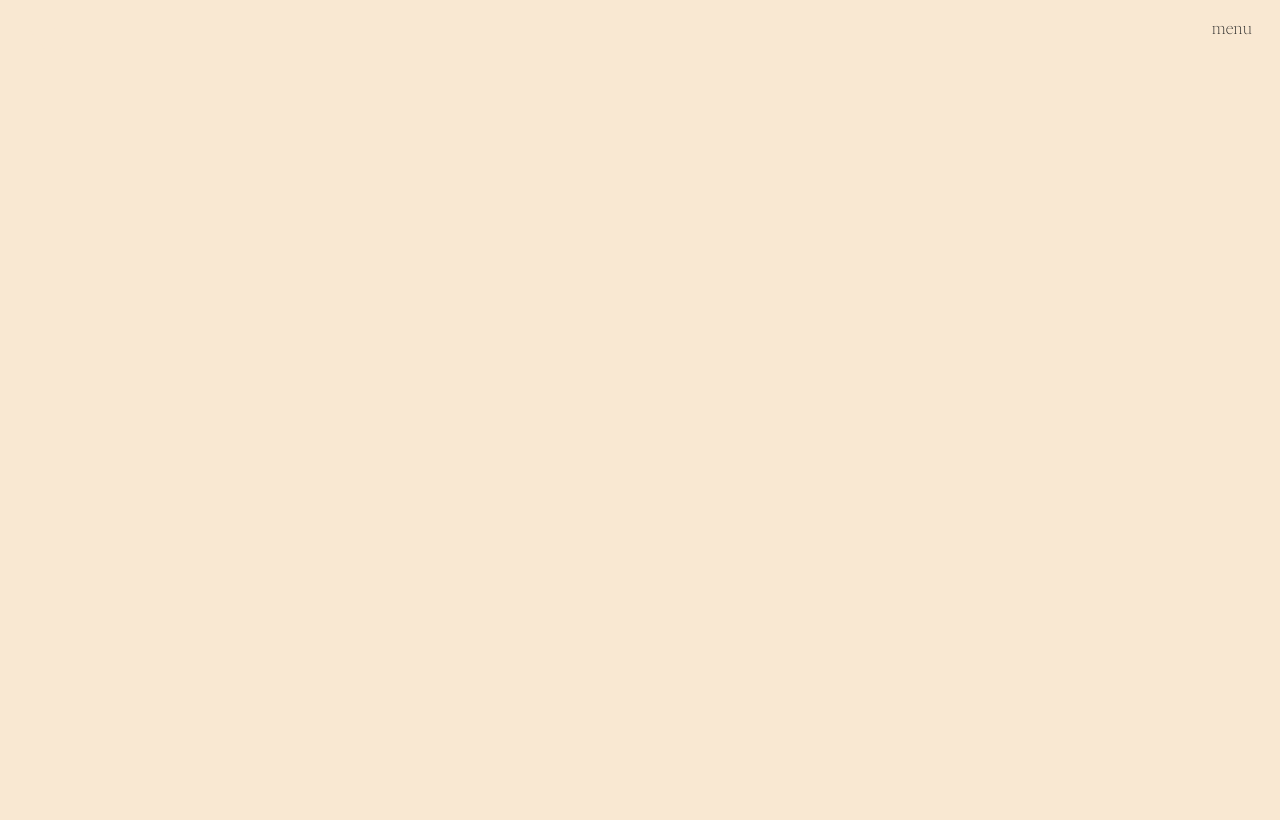
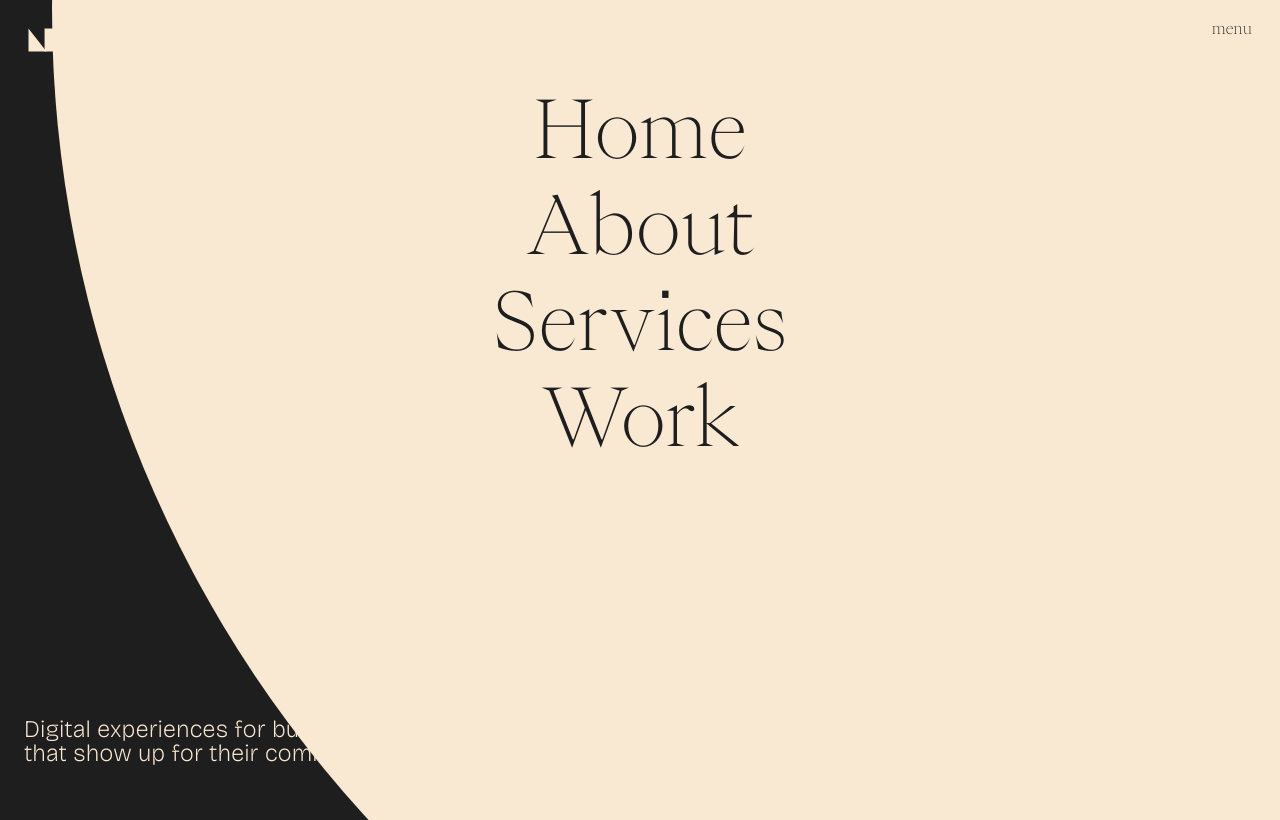
Before and after one commit to darcynoa/noahdarcy.dev, a Next.js app: page / in a window 1280 px wide. Both pictures are taken after a click on the element 1252 px from the left and 8 px from the top of the page. Built offline with nearby package versions, Linux system fonts and the light colour scheme; a web font is replaced by a local one.

Commit message:
doing my best with the navigation

```diff
--- a/components/Navigation.tsx
+++ b/components/Navigation.tsx
@@ -82,7 +82,7 @@ export default function Navigation() {
 
             mm.add("(min-width: 769px)", () => {
                 gsap.to(ellipseRef.current, {
-                    scale: isMenuOpen ? 21 : 1,
+                    scale: isMenuOpen ? 15 : 1,
                     duration: 0.8,
                     ease: "power3.inOut",
                     cursor: isMenuOpen ? "default" : "pointer",
@@ -120,6 +120,28 @@ export default function Navigation() {
                     className="bg-cream absolute top-[-5.5rem] right-[-5rem] z-[-1] aspect-square w-[10rem] origin-center rounded-full"
                 ></div>
             </div>
+            <div
+                className={`pointer-events-none absolute top-0 left-0 z-30 h-screen w-screen`}
+            >
+                <div
+                    className={`relative flex h-full w-full ${isMenuOpen ? "opacity-100" : "opacity-0"}`}
+                >
+                    <ul className="font-main pointer-events-auto absolute top-[10vh] right-0 flex w-full flex-col items-center justify-center text-[5rem] leading-[1.2] font-thin text-black">
+                        <li>
+                            <a href="#home">Home</a>
+                        </li>
+                        <li>
+                            <a href="#about">About</a>
+                        </li>
+                        <li>
+                            <a href="#services">Services</a>
+                        </li>
+                        <li>
+                            <a href="#work">Work</a>
+                        </li>
+                    </ul>
+                </div>
+            </div>
         </nav>
     );
 }
```
Also changed, not shown: design/Navigation - Desktop.png (added).
